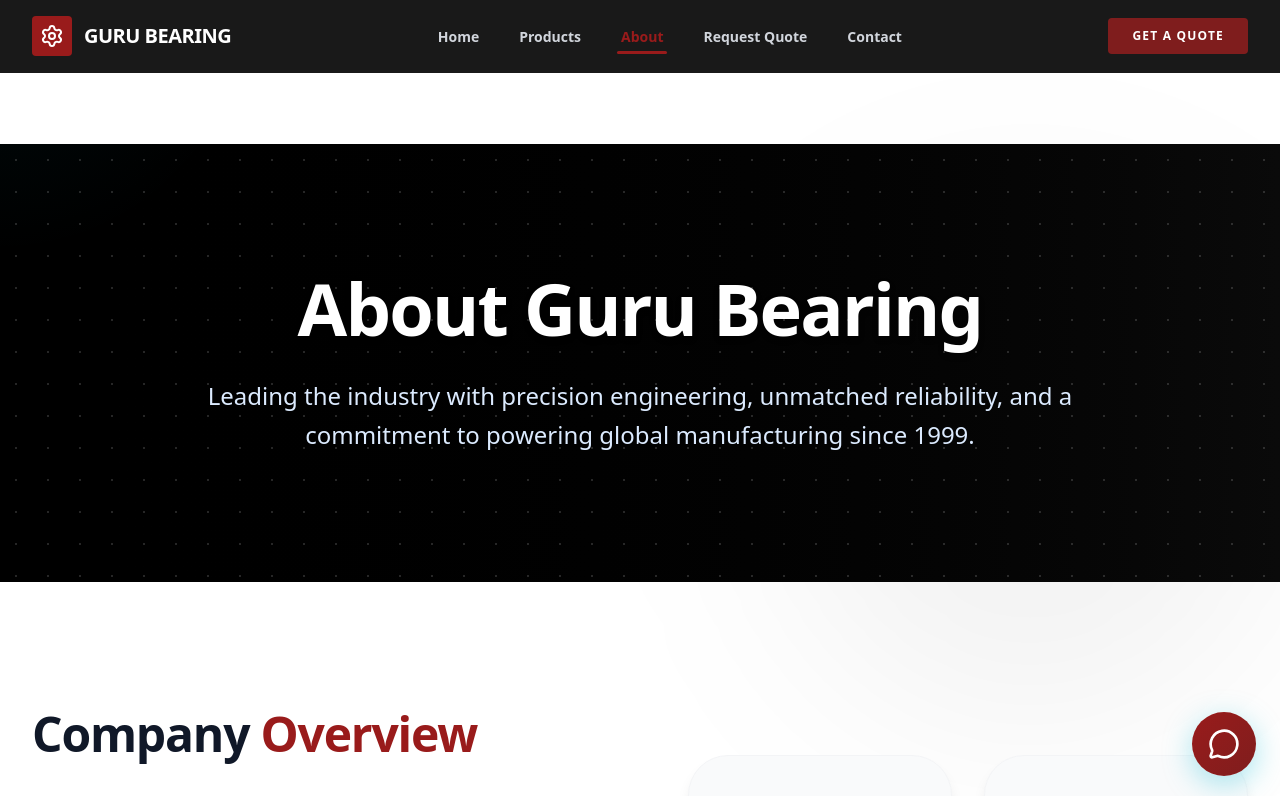
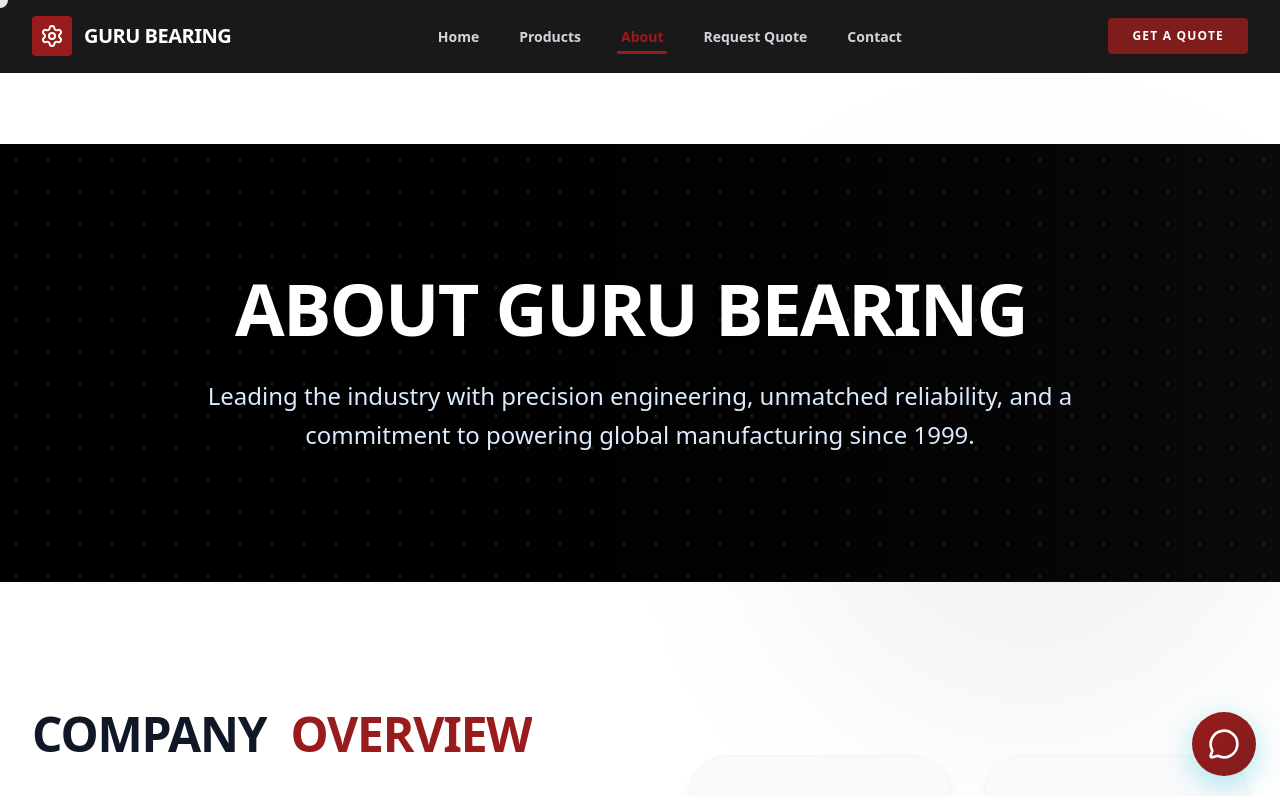
Before and after one commit to Jp4TIMEHAI/Guru_Bearing_Company, a Next.js app: page /about in a window 1280 px wide. Shown: the top 796 px of the page. Built offline with nearby package versions, Linux system fonts and the light colour scheme.

Commit message:
UI: Add world-class Awwwards-level polish, kinetic typography, invert cursor, and scroll reveals

```diff
--- a/src/app/about/page.tsx
+++ b/src/app/about/page.tsx
@@ -1,5 +1,7 @@
 import { ShieldCheck, Target, Users } from "lucide-react";
 import { AnimatedSection, StaggerContainer, StaggerItem } from "@/components/AnimatedSection";
+import TextReveal from "@/components/TextReveal";
+import NumberCounter from "@/components/NumberCounter";
 
 export default function AboutPage() {
     return (
@@ -13,7 +15,9 @@ export default function AboutPage() {
             <section className="bg-gradient-to-r from-primary to-secondary text-white py-32 relative overflow-hidden">
                 <div className="absolute inset-0 opacity-[0.15] pointer-events-none" style={{ backgroundImage: "radial-gradient(circle at center, #ffffff 1px, transparent 1px)", backgroundSize: "32px 32px" }} />
                 <AnimatedSection direction="down" className="max-w-7xl mx-auto px-4 sm:px-6 lg:px-8 text-center relative z-10">
-                    <h1 className="text-5xl md:text-7xl font-extrabold mb-8 drop-shadow-md tracking-tight">About Guru Bearing</h1>
+                    <h1 className="text-5xl md:text-7xl font-extrabold mb-8 drop-shadow-md tracking-tight uppercase">
+                        <TextReveal text="About Guru Bearing" />
+                    </h1>
                     <p className="text-xl md:text-2xl text-blue-100 max-w-4xl mx-auto leading-relaxed font-medium">
                         Leading the industry with precision engineering, unmatched reliability, and a commitment to powering global manufacturing since 1999.
                     </p>
@@ -25,7 +29,10 @@ export default function AboutPage() {
                 <div className="max-w-7xl mx-auto px-4 sm:px-6 lg:px-8">
                     <div className="grid grid-cols-1 lg:grid-cols-2 gap-16 lg:gap-24 items-center">
                         <AnimatedSection direction="up">
-                            <h2 className="text-4xl md:text-5xl font-extrabold text-gray-900 dark:text-white mb-8 tracking-tight">Company <span className="text-accent dark:text-accent-dark">Overview</span></h2>
+                            <h2 className="text-4xl md:text-5xl font-extrabold text-gray-900 dark:text-white mb-8 tracking-tight uppercase">
+                                <TextReveal text="Company" className="mr-3" />
+                                <TextReveal text="Overview" className="text-accent dark:text-accent-dark" delay={0.1} />
+                            </h2>
                             <p className="text-xl text-gray-600 dark:text-gray-300 leading-relaxed font-medium mb-8">
                                 Located in New Delhi, India, Guru Bearing Company is a premier wholesaler, distributor, and retail business. Under the leadership of Manpreet Singh, we specialize in high-quality bearing solutions including Precision Universal Joints, Tapper Bearings, Pillow Block Bearings, and Industrial Roller Bearings.
                             </p>
@@ -43,7 +50,9 @@ export default function AboutPage() {
                             ].map((stat, i) => (
                                 <StaggerItem key={i} direction="up">
                                     <div className="bg-gray-50 dark:bg-gray-800/40 p-10 rounded-[2.5rem] text-center shadow-lg hover:shadow-2xl border border-gray-100 dark:border-gray-800/60 transform hover:-translate-y-2 transition-transform duration-500 backdrop-blur-md">
-                                        <div className="text-4xl md:text-5xl font-black text-transparent bg-clip-text bg-gradient-to-br from-accent to-accent-dark mb-4">{stat.num}</div>
+                                        <div className="text-4xl md:text-5xl font-black text-transparent bg-clip-text bg-gradient-to-br from-accent to-accent-dark mb-4">
+                                            <NumberCounter end={parseInt(stat.num)} suffix={stat.num.replace(/[0-9]/g, '')} />
+                                        </div>
                                         <div className="text-sm font-extrabold text-gray-500 dark:text-gray-400 uppercase tracking-widest leading-loose">{stat.label}</div>
                                     </div>
                                 </StaggerItem>
--- a/src/components/CustomCursor.tsx
+++ b/src/components/CustomCursor.tsx
@@ -13,8 +13,9 @@ export default function CustomCursor() {
     const smoothMouseX = useSpring(mouseX, smoothOptions);
     const smoothMouseY = useSpring(mouseY, smoothOptions);
 
+    const [isHovering, setIsHovering] = useState(false);
+
     useEffect(() => {
-        // Only show on desktop
         if (window.matchMedia("(max-width: 768px)").matches) return;
 
         setIsVisible(true);
@@ -22,6 +23,13 @@ export default function CustomCursor() {
         const manageMouseMove = (e: MouseEvent) => {
             mouseX.set(e.clientX);
             mouseY.set(e.clientY);
+
+            const target = e.target as HTMLElement;
+            if (target.closest('a') || target.closest('button')) {
+                setIsHovering(true);
+            } else {
+                setIsHovering(false);
+            }
         };
 
         window.addEventListener("mousemove", manageMouseMove);
@@ -35,9 +43,13 @@ export default function CustomCursor() {
 
     return (
         <motion.div
-            className="fixed top-0 left-0 w-[600px] h-[600px] pointer-events-none z-40 hidden md:block mix-blend-screen"
+            className="fixed top-0 left-0 bg-white rounded-full pointer-events-none z-[150] hidden md:block mix-blend-difference"
+            animate={{
+                width: isHovering ? 64 : 16,
+                height: isHovering ? 64 : 16,
+            }}
+            transition={{ type: "spring", stiffness: 300, damping: 20 }}
             style={{
-                background: "radial-gradient(circle, rgba(6,182,212,0.06) 0%, rgba(6,182,212,0) 60%)",
                 x: smoothMouseX,
                 y: smoothMouseY,
                 translateX: "-50%",
--- /dev/null
+++ b/src/components/ScrollRevealImage.tsx
@@ -0,0 +1,33 @@
+"use client";
+
+import { motion, useScroll, useTransform } from "framer-motion";
+import { useRef } from "react";
+
+interface ScrollRevealImageProps {
+    src: string;
+    alt: string;
+    className?: string;
+    containerClassName?: string;
+}
+
+export default function ScrollRevealImage({ src, alt, className = "", containerClassName = "" }: ScrollRevealImageProps) {
+    const ref = useRef<HTMLDivElement>(null);
+    const { scrollYProgress } = useScroll({
+        target: ref,
+        offset: ["start end", "end start"]
+    });
+
+    // Image scales down from 1.3 to 1.0 as it enters and scrolls through the viewport
+    const scale = useTransform(scrollYProgress, [0, 0.5], [1.3, 1]);
+
+    return (
+        <div ref={ref} className={`overflow-hidden ${containerClassName}`}>
+            <motion.img
+                src={src}
+                alt={alt}
+                className={`w-full h-full object-cover ${className}`}
+                style={{ scale }}
+            />
+        </div>
+    );
+}
--- a/src/components/SmoothScroll.tsx
+++ b/src/components/SmoothScroll.tsx
@@ -5,7 +5,7 @@ import { ReactNode } from 'react';
 
 export default function SmoothScroll({ children }: { children: ReactNode }) {
     return (
-        <ReactLenis root options={{ lerp: 0.1, duration: 1.5, smoothWheel: true }}>
+        <ReactLenis root options={{ lerp: 0.05, duration: 2, smoothWheel: true, wheelMultiplier: 0.8 }}>
             {children}
         </ReactLenis>
     );
--- /dev/null
+++ b/src/components/TextReveal.tsx
@@ -0,0 +1,54 @@
+"use client";
+
+import { motion } from "framer-motion";
+
+interface TextRevealProps {
+    text: string;
+    className?: string;
+    delay?: number;
+}
+
+export default function TextReveal({ text, className = "", delay = 0 }: TextRevealProps) {
+    const words = text.split(" ");
+
+    const container = {
+        hidden: { opacity: 0 },
+        visible: (i = 1) => ({
+            opacity: 1,
+            transition: { staggerChildren: 0.1, delayChildren: delay * i },
+        }),
+    };
+
+    const child = {
+        hidden: {
+            opacity: 0,
+            y: "100%",
+        },
+        visible: {
+            opacity: 1,
+            y: "0%",
+            transition: {
+                type: "spring",
+                damping: 20,
+                stiffness: 100,
+            },
+        },
+    };
+
+    return (
+        <motion.div
+            style={{ display: "inline-flex", flexWrap: "wrap", overflow: "hidden" }}
+            variants={container}
+            initial="hidden"
+            whileInView="visible"
+            viewport={{ once: true, margin: "-10%" }}
+            className={className}
+        >
+            {words.map((word, index) => (
+                <div key={index} style={{ overflow: "hidden", display: "inline-flex", marginRight: "0.25em" }}>
+                    <motion.span variants={child}>{word}</motion.span>
+                </div>
+            ))}
+        </motion.div>
+    );
+}
```
Also changed, not shown: src/app/page.tsx (+13 -8 lines).
